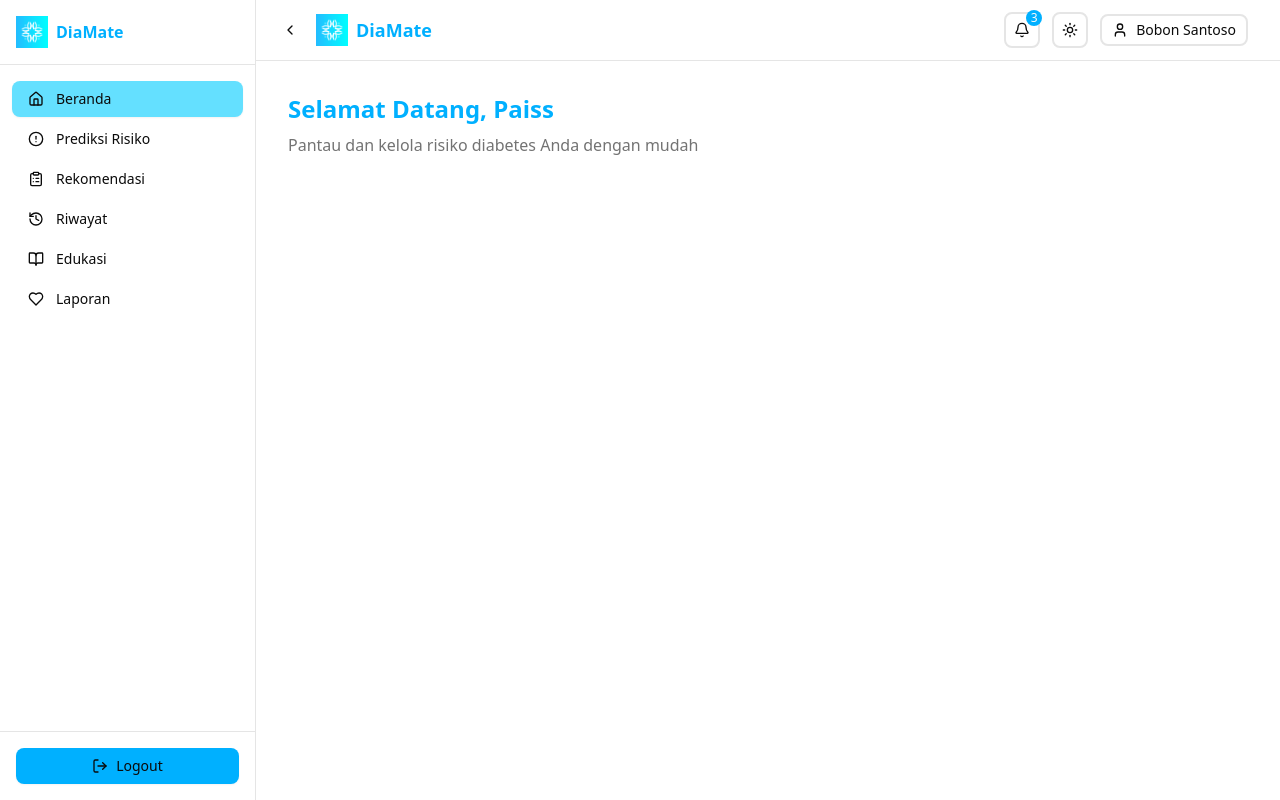
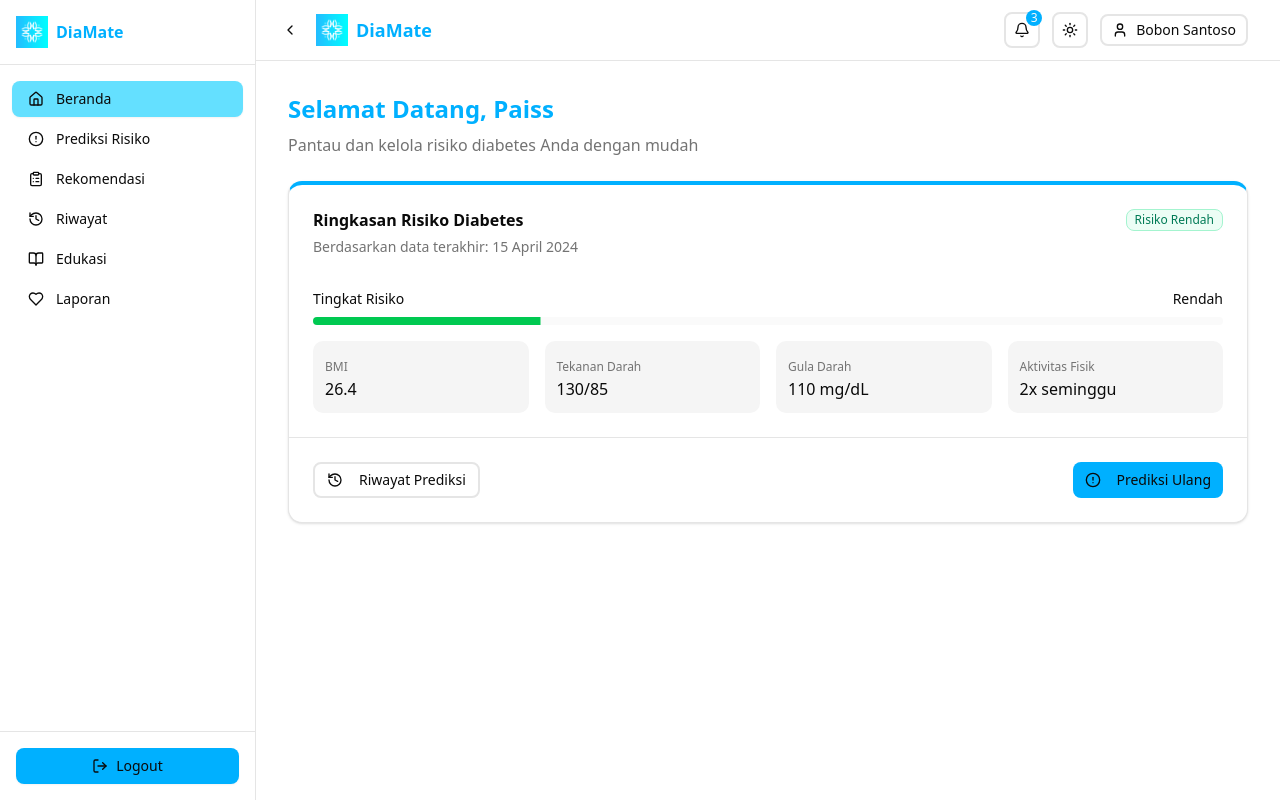
Before and after one commit to DiaMate-Organization/DiaMate-frontend, a Next.js app: page /dashboard in a window 1280 px wide. Built offline with nearby package versions, Linux system fonts and the light colour scheme.

Commit message:
feat(dashboard): create SummaryRiskCard component and render with mock user data on dashboard page

```diff
--- a/app/(dashboard)/dashboard/page.jsx
+++ b/app/(dashboard)/dashboard/page.jsx
@@ -1,3 +1,16 @@
+import SummaryRiskCard from "@/components/SummaryRiskCard";
+
+const mockUserData = {
+  name: "Bobon Santoso",
+  riskLevel: "Rendah",
+  lastCheckup: "15 April 2024",
+  bmi: 26.4,
+  bloodPressure: "130/85",
+  bloodSugar: "110 mg/dL",
+  physicalActivity: "2x seminggu",
+
+};
+
 const DashboardPage = () => {
   return (
     <main className="flex-1 p-4 md:p-6 space-y-6">
@@ -9,6 +22,9 @@ const DashboardPage = () => {
           Pantau dan kelola risiko diabetes Anda dengan mudah
         </p>
       </div>
+
+      <SummaryRiskCard userData={mockUserData} />
+
     </main>
   );
 };
--- /dev/null
+++ b/components/SummaryRiskCard.jsx
@@ -0,0 +1,114 @@
+import {
+  Card,
+  CardDescription,
+  CardHeader,
+  CardTitle,
+  CardContent,
+  CardFooter,
+} from "@/components/ui/card";
+import { AlertCircle, History } from "lucide-react";
+import { Button } from "./ui/button";
+import { Progress } from "@/components/ui/progress";
+import { Badge } from "@/components/ui/badge";
+import Link from "next/link";
+
+const SummaryRiskCard = ({ userData }) => {
+  const getRiskColor = (risk) => {
+    switch (risk) {
+      case "Rendah":
+        return "bg-emerald-50 text-emerald-700 border border-emerald-200 hover:bg-emerald-100";
+      case "Sedang":
+        return "bg-amber-50 text-amber-700 border border-amber-200 hover:bg-amber-100";
+      case "Tinggi":
+        return "bg-rose-50 text-rose-700 border border-rose-200 hover:bg-rose-100";
+      default:
+        return "bg-gray-50 text-gray-700 border border-gray-200 hover:bg-gray-100";
+    }
+  };
+
+  const getRiskProgress = (risk) => {
+    switch (risk) {
+      case "Rendah":
+        return 25;
+      case "Sedang":
+        return 60;
+      case "Tinggi":
+        return 90;
+      default:
+        return 0;
+    }
+  };
+
+  return (
+    <Card className="border-t-4 border-t-primary">
+      <CardHeader className="pb-2">
+        <div className="flex justify-between items-center">
+          <CardTitle>Ringkasan Risiko Diabetes</CardTitle>
+          <Badge className={getRiskColor(userData?.riskLevel)}>
+            Risiko {userData?.riskLevel || 'Tidak Diketahui'}
+          </Badge>
+        </div>
+        <CardDescription>
+          Berdasarkan data terakhir: {userData?.lastCheckup || 'Belum ada data'}
+        </CardDescription>
+      </CardHeader>
+      <CardContent className="space-y-4">
+        <div className="space-y-2">
+          <div className="flex justify-between text-sm">
+            <span>Tingkat Risiko</span>
+            <span className="font-medium">{userData?.riskLevel || '-'}</span>
+          </div>
+          <Progress
+            value={getRiskProgress(userData?.riskLevel)}
+            className="h-2"
+            indicatorClassName={
+              userData?.riskLevel === "Sedang"
+                ? "bg-yellow-500"
+                : userData?.riskLevel === "Rendah"
+                ? "bg-green-500"
+                : "bg-red-500"
+            }
+          />
+        </div>
+
+        <div className="grid grid-cols-2 gap-4 md:grid-cols-4">
+          <div className="space-y-1 p-3 rounded-lg bg-muted">
+            <span className="text-xs text-muted-foreground">BMI</span>
+            <p className="font-medium">{userData?.bmi || '-'}</p>
+          </div>
+          <div className="space-y-1 p-3 rounded-lg bg-muted">
+            <span className="text-xs text-muted-foreground">Tekanan Darah</span>
+            <p className="font-medium">{userData?.bloodPressure || '-'}</p>
+          </div>
+          <div className="space-y-1 p-3 rounded-lg bg-muted">
+            <span className="text-xs text-muted-foreground">Gula Darah</span>
+            <p className="font-medium">{userData?.bloodSugar || '-'}</p>
+          </div>
+          <div className="space-y-1 p-3 rounded-lg bg-muted">
+            <span className="text-xs text-muted-foreground">Aktivitas Fisik</span>
+            <p className="font-medium">{userData?.physicalActivity || '-'}</p>
+          </div>
+        </div>
+      </CardContent>
+      <CardFooter className="flex justify-between border-t pt-4">
+        <Button variant="primary" asChild className="border-2 hover:bg-muted">
+          <Link href="/riwayat">
+            <History className="mr-2 h-4 w-4" />
+            Riwayat Prediksi
+          </Link>
+        </Button>
+        <Button asChild
+          variant="primary"
+          className="text-foreground bg-primary"
+        >
+          <Link href="/prediksi">
+            <AlertCircle className="mr-2 h-4 w-4" />
+            Prediksi Ulang
+          </Link>
+        </Button>
+      </CardFooter>
+    </Card>
+  );
+};
+
+export default SummaryRiskCard;
--- /dev/null
+++ b/components/ui/badge.jsx
@@ -0,0 +1,44 @@
+import * as React from "react"
+import { Slot } from "@radix-ui/react-slot"
+import { cva } from "class-variance-authority";
+
+import { cn } from "@/lib/utils"
+
+const badgeVariants = cva(
+  "inline-flex items-center justify-center rounded-md border px-2 py-0.5 text-xs font-medium w-fit whitespace-nowrap shrink-0 [&>svg]:size-3 gap-1 [&>svg]:pointer-events-none focus-visible:border-ring focus-visible:ring-ring/50 focus-visible:ring-[3px] aria-invalid:ring-destructive/20 dark:aria-invalid:ring-destructive/40 aria-invalid:border-destructive transition-[color,box-shadow] overflow-hidden",
+  {
+    variants: {
+      variant: {
+        default:
+          "border-transparent bg-primary text-primary-foreground [a&]:hover:bg-primary/90",
+        secondary:
+          "border-transparent bg-secondary text-secondary-foreground [a&]:hover:bg-secondary/90",
+        destructive:
+          "border-transparent bg-destructive text-white [a&]:hover:bg-destructive/90 focus-visible:ring-destructive/20 dark:focus-visible:ring-destructive/40 dark:bg-destructive/60",
+        outline:
+          "text-foreground [a&]:hover:bg-accent [a&]:hover:text-accent-foreground",
+      },
+    },
+    defaultVariants: {
+      variant: "default",
+    },
+  }
+)
+
+function Badge({
+  className,
+  variant,
+  asChild = false,
+  ...props
+}) {
+  const Comp = asChild ? Slot : "span"
+
+  return (
+    (<Comp
+      data-slot="badge"
+      className={cn(badgeVariants({ variant }), className)}
+      {...props} />)
+  );
+}
+
+export { Badge, badgeVariants }
--- /dev/null
+++ b/components/ui/card.jsx
@@ -0,0 +1,101 @@
+import * as React from "react"
+
+import { cn } from "@/lib/utils"
+
+function Card({
+  className,
+  ...props
+}) {
+  return (
+    (<div
+      data-slot="card"
+      className={cn(
+        "bg-card text-card-foreground flex flex-col gap-6 rounded-xl border py-6 shadow-sm",
+        className
+      )}
+      {...props} />)
+  );
+}
+
+function CardHeader({
+  className,
+  ...props
+}) {
+  return (
+    (<div
+      data-slot="card-header"
+      className={cn(
+        "@container/card-header grid auto-rows-min grid-rows-[auto_auto] items-start gap-1.5 px-6 has-data-[slot=card-action]:grid-cols-[1fr_auto] [.border-b]:pb-6",
+        className
+      )}
+      {...props} />)
+  );
+}
+
+function CardTitle({
+  className,
+  ...props
+}) {
+  return (
+    (<div
+      data-slot="card-title"
+      className={cn("leading-none font-semibold", className)}
+      {...props} />)
+  );
+}
+
+function CardDescription({
+  className,
+  ...props
+}) {
+  return (
+    (<div
+      data-slot="card-description"
+      className={cn("text-muted-foreground text-sm", className)}
+      {...props} />)
+  );
+}
+
+function CardAction({
+  className,
+  ...props
+}) {
+  return (
+    (<div
+      data-slot="card-action"
+      className={cn(
+        "col-start-2 row-span-2 row-start-1 self-start justify-self-end",
+        className
+      )}
+      {...props} />)
+  );
+}
+
+function CardContent({
+  className,
+  ...props
+}) {
+  return (<div data-slot="card-content" className={cn("px-6", className)} {...props} />);
+}
+
+function CardFooter({
+  className,
+  ...props
+}) {
+  return (
+    (<div
+      data-slot="card-footer"
+      className={cn("flex items-center px-6 [.border-t]:pt-6", className)}
+      {...props} />)
+  );
+}
+
+export {
+  Card,
+  CardHeader,
+  CardFooter,
+  CardTitle,
+  CardAction,
+  CardDescription,
+  CardContent,
+}
--- /dev/null
+++ b/components/ui/progress.jsx
@@ -0,0 +1,31 @@
+"use client"
+
+import * as React from "react"
+import * as ProgressPrimitive from "@radix-ui/react-progress"
+import { cn } from "@/lib/utils"
+
+const Progress = React.forwardRef(
+  ({ className, value, indicatorClassName, ...props }, ref) => {
+    return (
+      <ProgressPrimitive.Root
+        ref={ref}
+        className={cn(
+          "relative h-2 w-full overflow-hidden rounded-full bg-muted/50",
+          className
+        )}
+        {...props}
+      >
+        <ProgressPrimitive.Indicator
+          className={cn(
+            "h-full w-full flex-1 transition-all",
+            indicatorClassName
+          )}
+          style={{ transform: `translateX(-${100 - (value || 0)}%)` }}
+        />
+      </ProgressPrimitive.Root>
+    )
+  }
+)
+Progress.displayName = ProgressPrimitive.Root.displayName
+
+export { Progress }
--- a/components/ui/sheet.jsx
+++ b/components/ui/sheet.jsx
@@ -2,7 +2,7 @@
 
 import * as React from "react"
 import * as SheetPrimitive from "@radix-ui/react-dialog"
-import { XIcon } from "lucide-react"
+// import { XIcon } from "lucide-react"
 
 import { cn } from "@/lib/utils"
 
@@ -70,11 +70,11 @@ function SheetContent({
         )}
         {...props}>
         {children}
-        <SheetPrimitive.Close
+        {/* <SheetPrimitive.Close
           className="ring-offset-background focus:ring-ring data-[state=open]:bg-secondary absolute top-4 right-4 rounded-xs opacity-70 transition-opacity hover:opacity-100 focus:ring-2 focus:ring-offset-2 focus:outline-hidden disabled:pointer-events-none">
           <XIcon className="size-4" />
           <span className="sr-only">Close</span>
-        </SheetPrimitive.Close>
+        </SheetPrimitive.Close> */}
       </SheetPrimitive.Content>
     </SheetPortal>)
   );
--- a/package.json
+++ b/package.json
@@ -11,6 +11,7 @@
   "dependencies": {
     "@radix-ui/react-dialog": "^1.1.10",
     "@radix-ui/react-dropdown-menu": "^2.1.12",
+    "@radix-ui/react-progress": "^1.1.4",
     "@radix-ui/react-slot": "^1.2.0",
     "class-variance-authority": "^0.7.1",
     "clsx": "^2.1.1",
```
Also changed, not shown: 1 other file (tests, documents, lock files or other folders).
